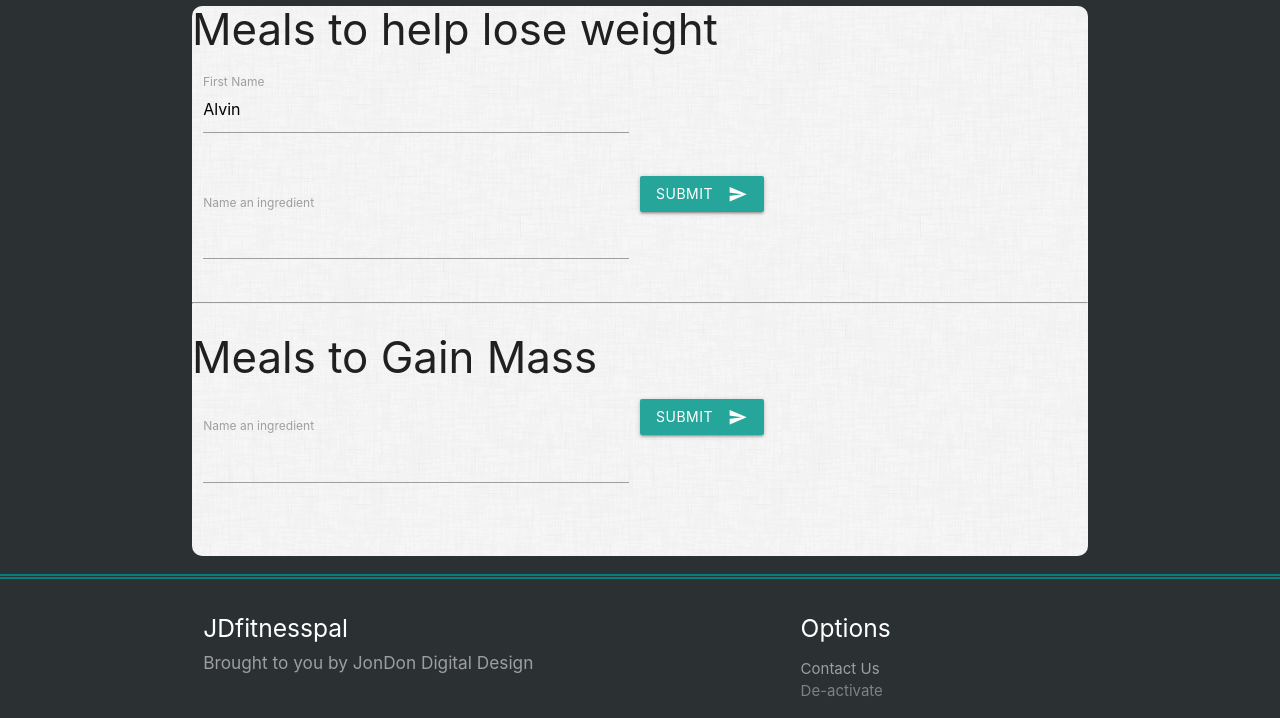
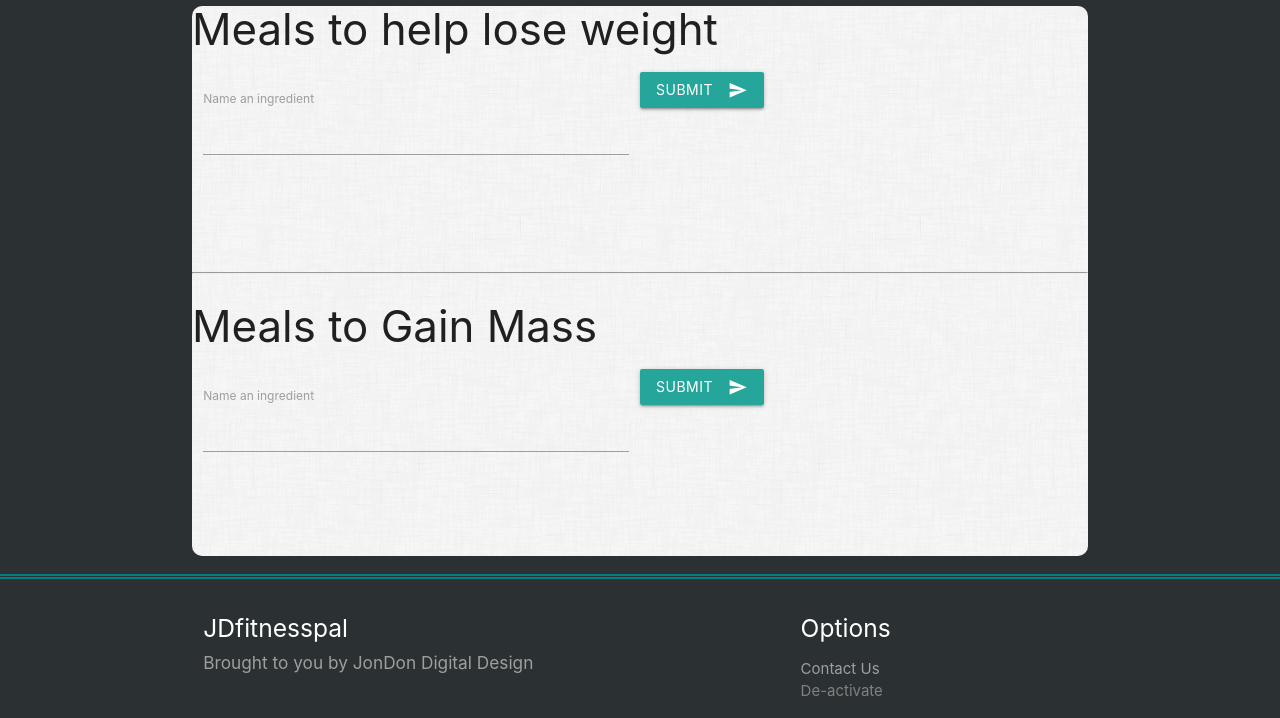
Before and after one commit to Bossman8/jdfitnesspal, a website: page public/meals.html in a window 1280 px wide. Shown: the part 87-805 px from the top of the page. Drawn offline with nearby package versions, Linux system fonts and the light colour scheme.

Commit message:
delete form meals.html

```diff
--- a/public/meals.html
+++ b/public/meals.html
@@ -44,17 +44,6 @@
       <div class="mealsDiv" id="mealsDiv">
         <h3>Meals to help lose weight</h3>
         <div class="row" id="healthyHeight">
-          <div class="row">
-            <div class="input-field col s6">
-              <input
-                value="Alvin"
-                id="first_name2"
-                type="text"
-                class="validate"
-              />
-              <label class="active" for="first_name2">First Name</label>
-            </div>
-          </div>
           <div class="input-field col s6">
             <form action="GET">
               <label for="ingredient">Name an ingredient</label>
```
